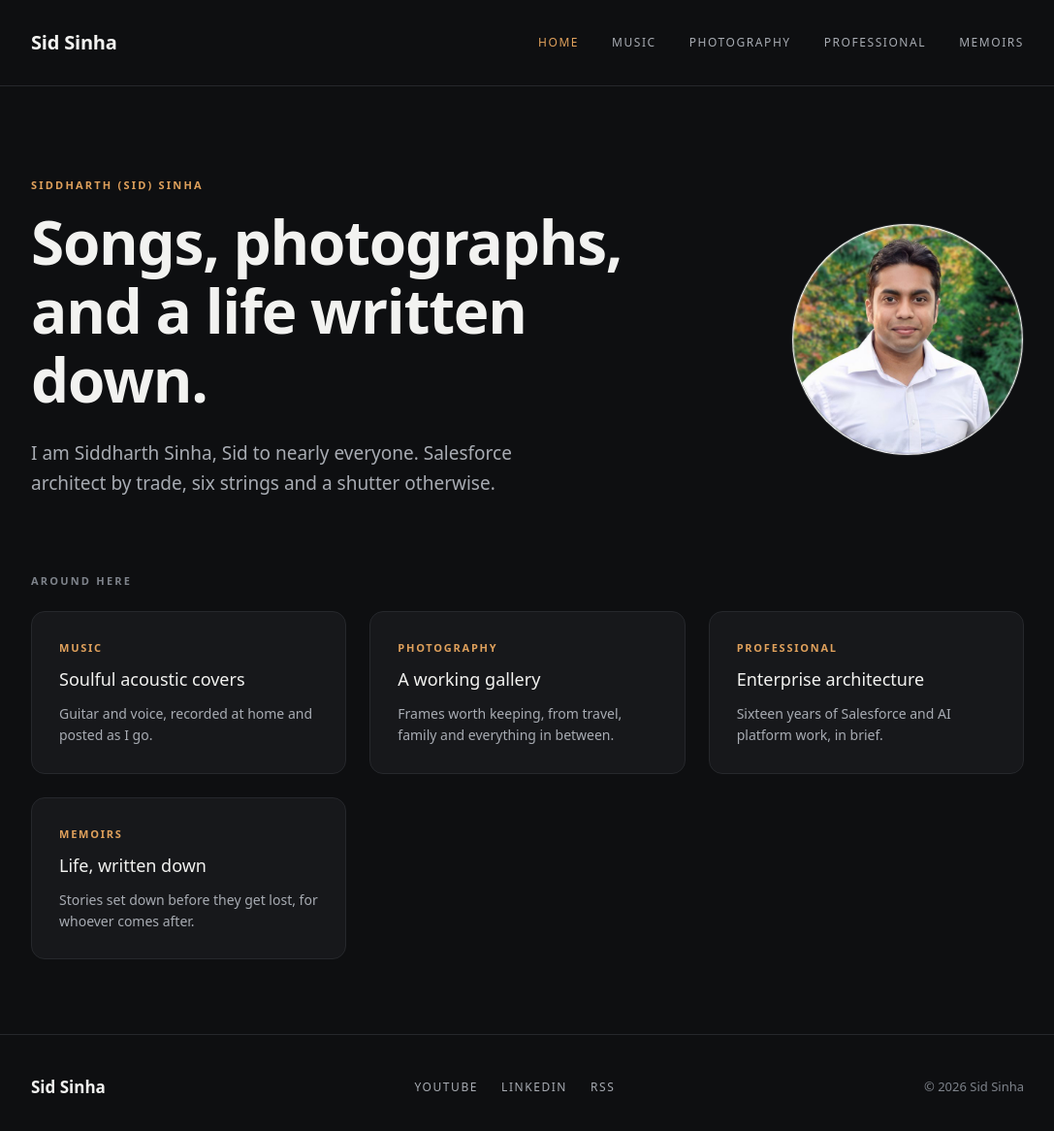
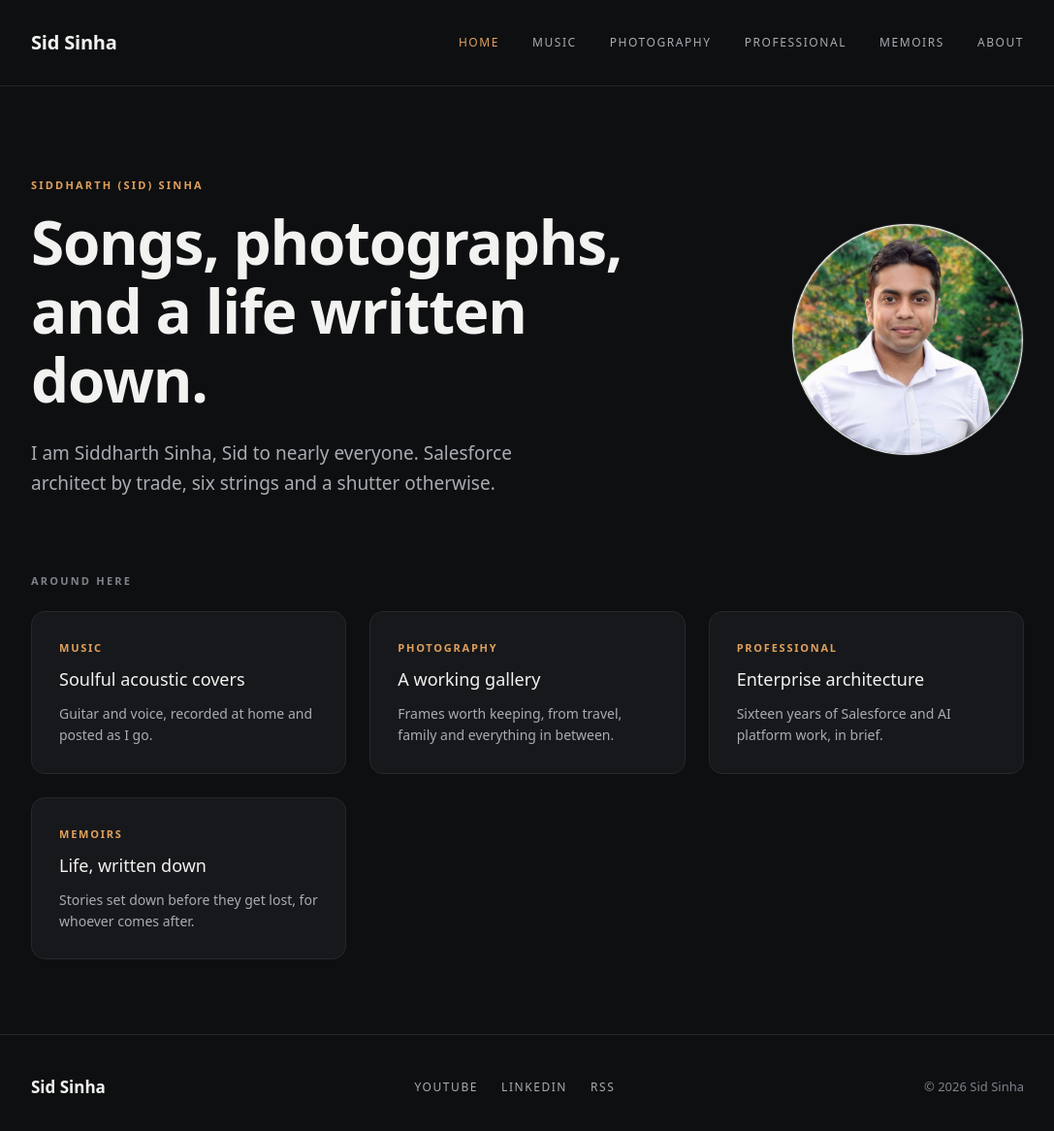
Before and after one commit to SidSays/SidSays.github.io, a Jekyll site: the page built from index.html, in a window 1280 px wide and 1174 px high. Shown: the top 1166 px of the window at 97% size, without its empty margins (96-1183 px from the left). Built offline with Jekyll 4.4.1, drawn with Linux system fonts in a browser that asks for light colours; some web fonts are replaced.

Commit message:
Add files via upload

```diff
--- a/_layouts/default.html
+++ b/_layouts/default.html
@@ -50,6 +50,7 @@
         <a href="{{ '/photography/' | relative_url }}"{% if page.nav == 'photography' %} aria-current="page"{% endif %}>Photography</a>
         <a href="{{ '/professional/' | relative_url }}"{% if page.nav == 'professional' %} aria-current="page"{% endif %}>Professional</a>
         <a href="{{ '/memoirs/' | relative_url }}"{% if page.nav == 'memoirs' %} aria-current="page"{% endif %}>Memoirs</a>
+        <a href="{{ '/about/' | relative_url }}"{% if page.nav == 'about' %} aria-current="page"{% endif %}>About</a>
       </nav>
     </div>
   </header>
```
